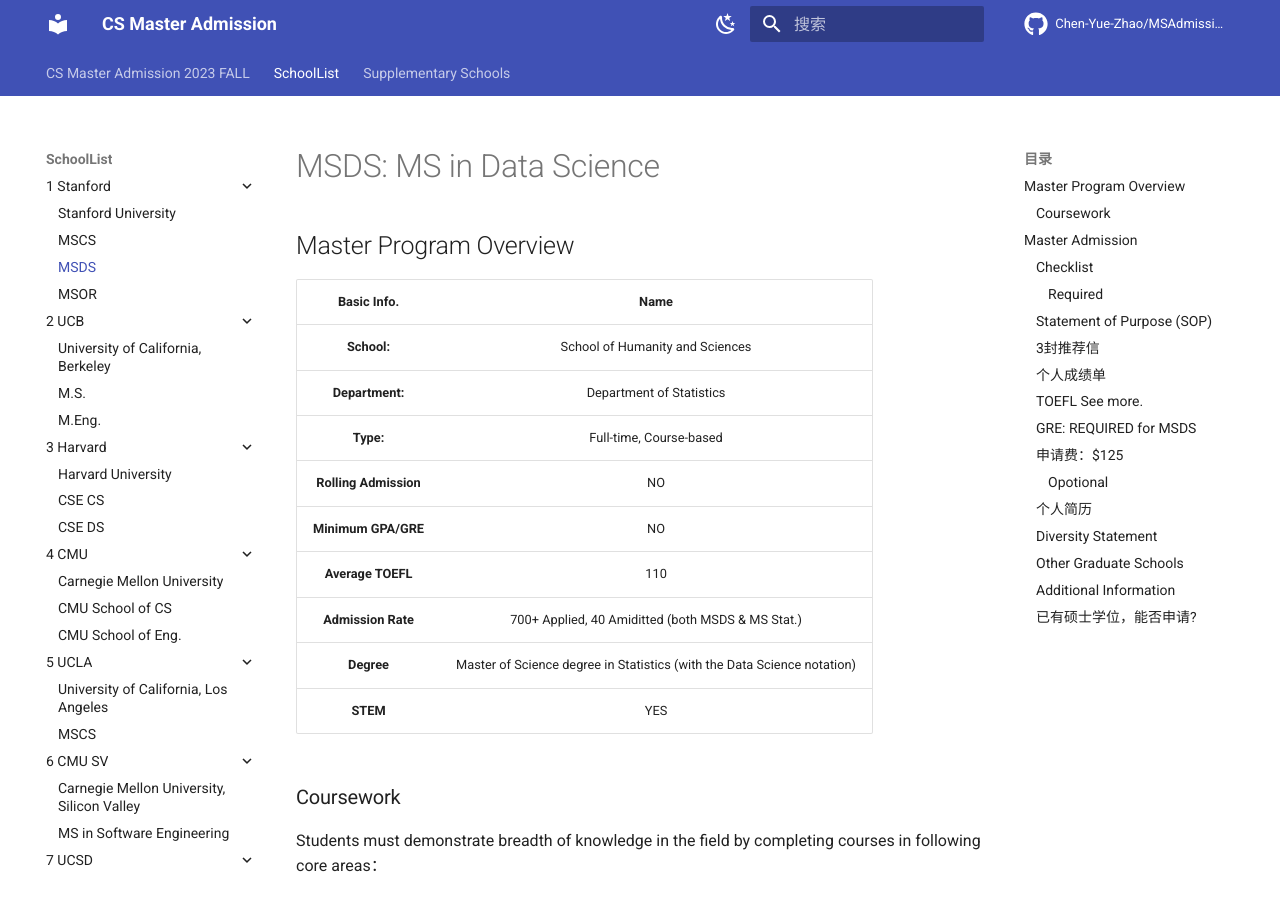
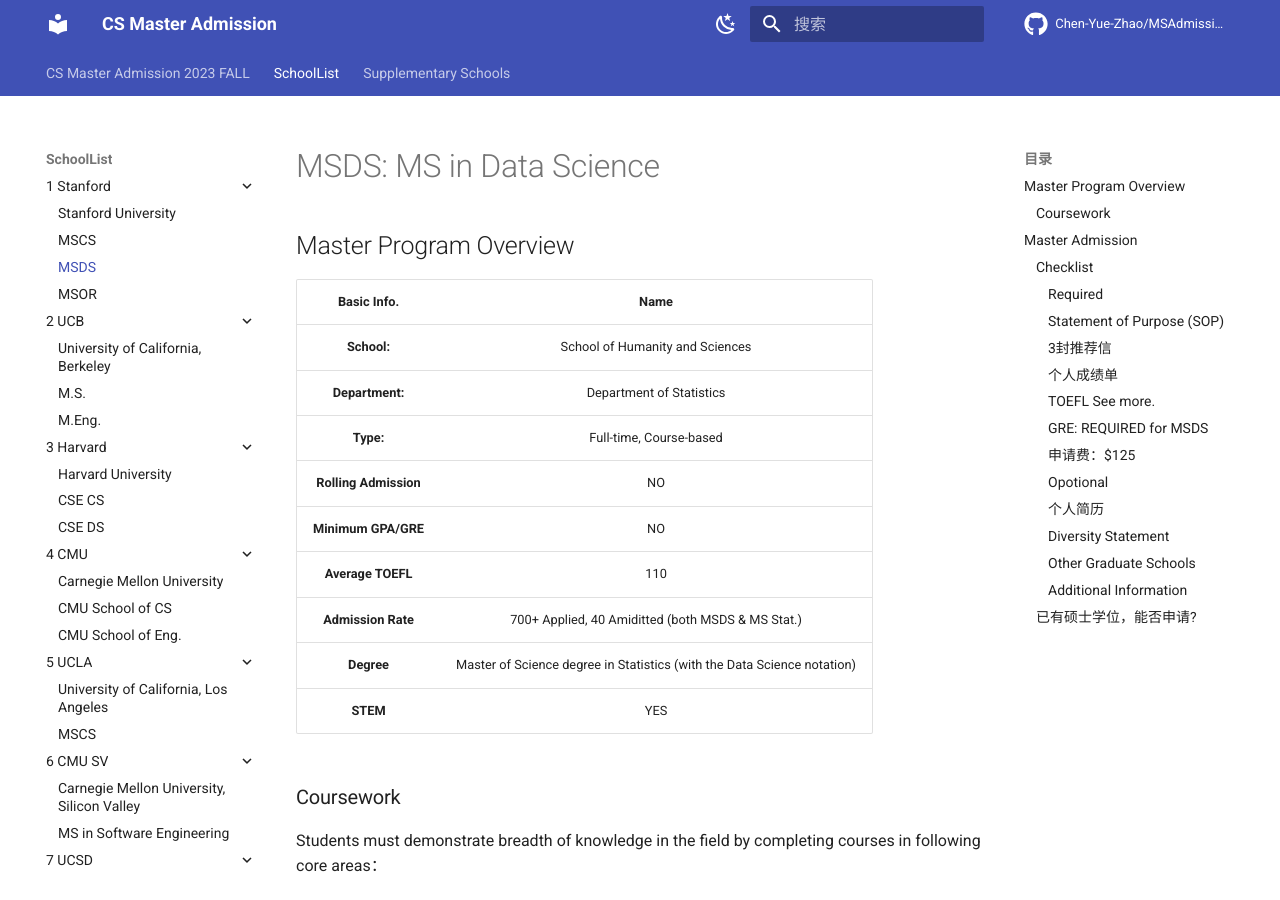
Before and after one commit to Chen-Yue-Zhao/MSAdmissionSite_mkdocs, an MkDocs documentation site: the page built from docs/SchoolList/Stanford/MSDS.md, in a window 1280 px wide and 900 px high. Built offline with MkDocs 1.6.1 and Material for MkDocs 9.7.7, drawn with Linux system fonts in a browser that asks for light colours; comment, search, counter and statistics services are not loaded.

```diff
--- a/docs/SchoolList/Stanford/MSDS.md
+++ b/docs/SchoolList/Stanford/MSDS.md
@@ -40,27 +40,27 @@ Click here for [Overview of MSDS Admission](https://statistics.stanford.edu/msad
 
 ### Checklist
 #### Required
-- ### Statement of Purpose (SOP)
+- #### Statement of Purpose (SOP)
   > Describe succinctly your reasons for applying to the proposed program at Stanford, preparation for this field of study, research interests, future career plans, and other aspects of your background and interests that may aid the admission committee in evaluating your aptitude and motivation for graduate study. The maximum recommended length is 1,000 words.
-- ### 3封推荐信
+- #### 3封推荐信
   > Letters of recommendation should come from academic or professional references who know you well and are qualified to evaluate your potential for graduate study.
-- ### 个人成绩单
-- ### TOEFL [See more.](./MSCS.md/###About)
-- ### GRE: <u>REQUIRED</u> for MSDS
-- ### 申请费：$125
+- #### 个人成绩单
+- #### TOEFL [See more.](./MSCS.md/###About)
+- #### GRE: <u>REQUIRED</u> for MSDS
+- #### 申请费：$125
 
 #### Opotional
-- ### 个人简历
+- #### 个人简历
   - Research Experience
   - Publications/Presentations/Posters
   - Awards & Honors
   - Work Experience
-- ### Diversity Statement
+- #### Diversity Statement
   > We invite you to share your lived experiences, demonstrated values, perspectives, and/or activities that shape you as a scholar and align with these commitments.
-- ### Other Graduate Schools
-- ### Additional Information
+- #### Other Graduate Schools
+- #### Additional Information
 
 ---
 
-###已有硕士学位，能否申请?
+### 已有硕士学位，能否申请?
 > Applicants who have already earned a graduate degree are advised to write a **compelling statement of purpose** describing your motivation for graduate study, future career plans and other relevant aspects of your background and interests. Ordinarily, the committee does not admit those who already hold graduate degrees, especially those in related fields. Applying to this program ought not to duplicate a degree you currently hold or are earning elsewhere.
```
